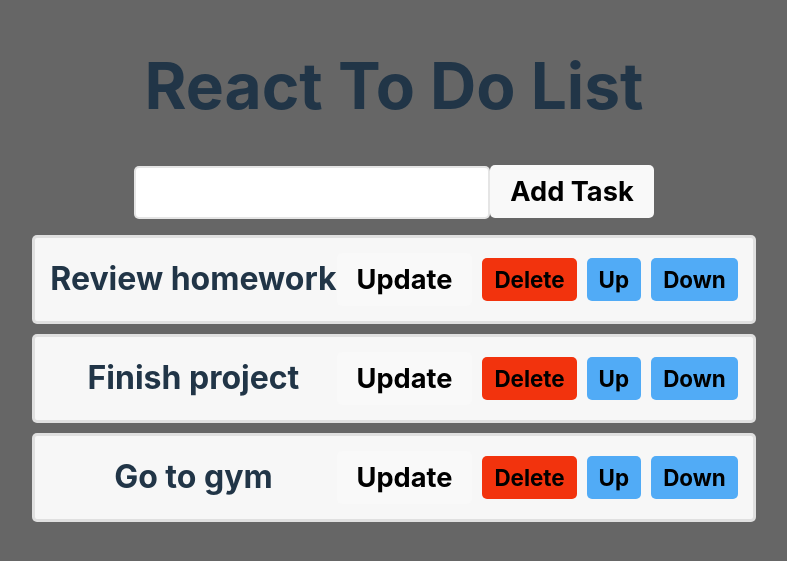
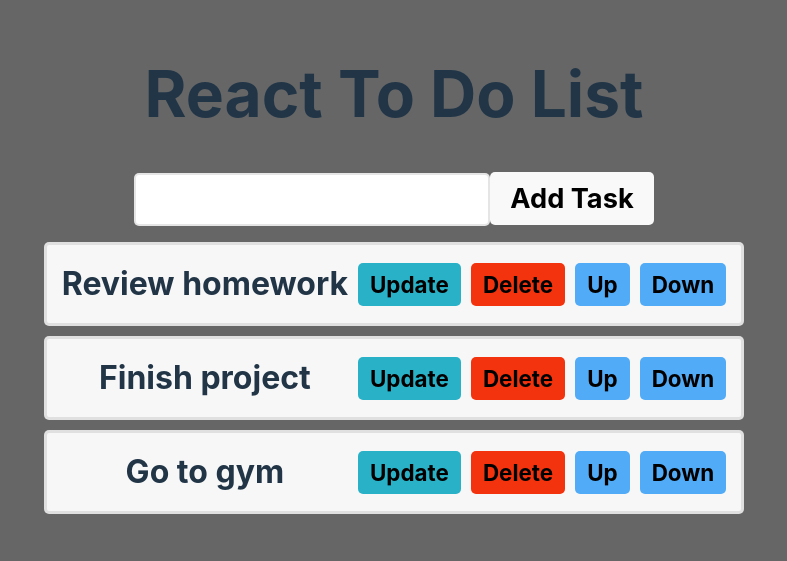
Before and after one commit to tigerhostsolutions/RTT50-MERN-RALAB320-TODOLIST, a React (Vite) app: page / in a window 1280 px wide. Shown: the part 127-688 px from the top of the page, without its empty margins (246-1033 px from the left). Built offline with nearby package versions, Linux system fonts and the light colour scheme.

Commit message:
create/update: updated

```diff
--- a/src/components/ToDoList.css
+++ b/src/components/ToDoList.css
@@ -25,6 +25,12 @@ button{
 }
 .add-button:hover{
     background-color: hsl(125, 47%, 44%);
+}
+.update-button{
+    background-color: hsl(188, 66%, 47%);
+}
+.update-button:hover{
+    background-color: hsl(188, 66%, 47%);
 }
 .delete-button{
     background-color: hsl(10, 90%, 50%);
@@ -62,7 +68,7 @@ li{
 .text{
     flex: 1;
 }
-.delete-button, .move-button{
+.update-button, .delete-button, .move-button{
     padding: 8px 12px;
     font-size: 1.4rem;
     margin-left: 10px;
```
